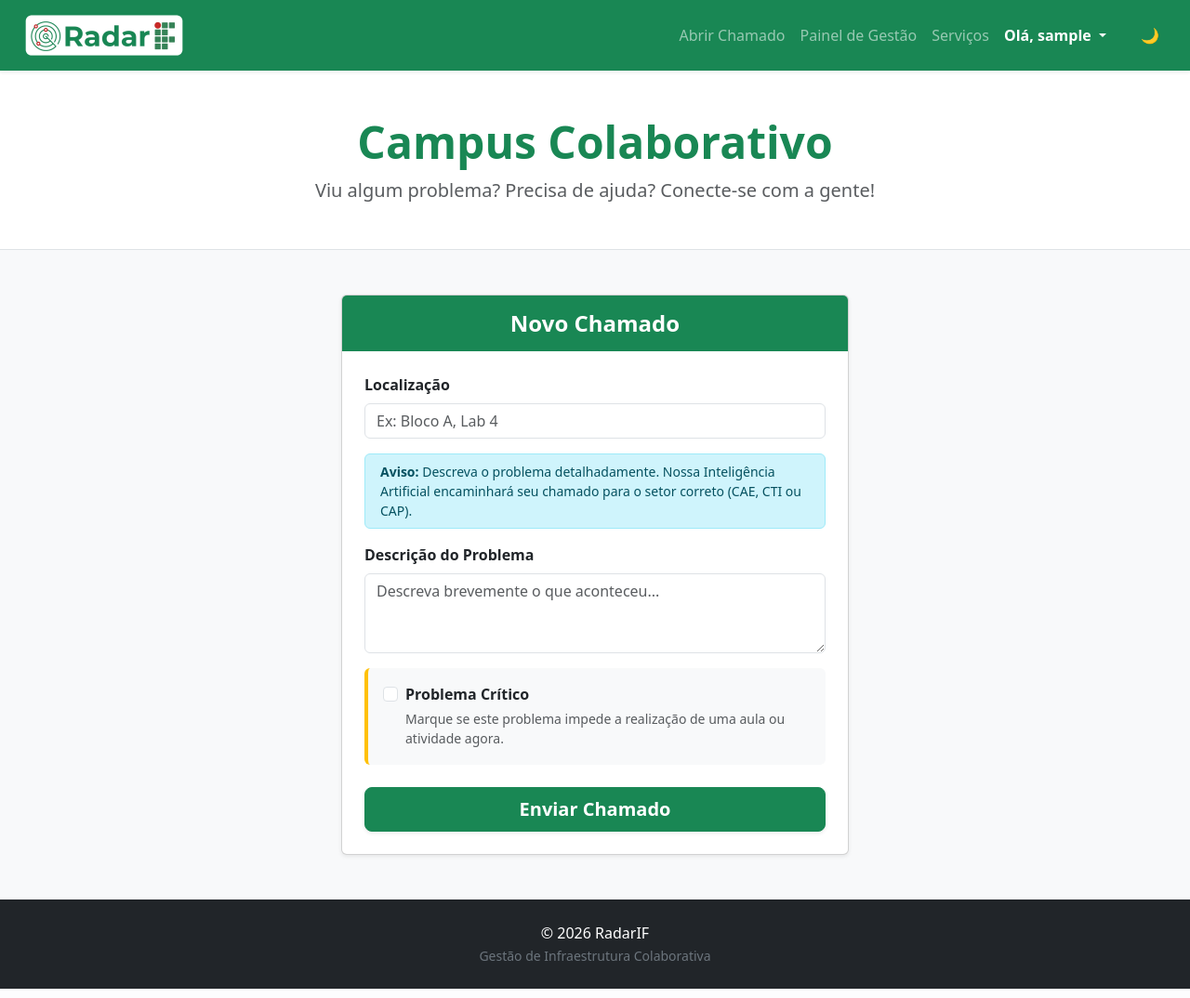
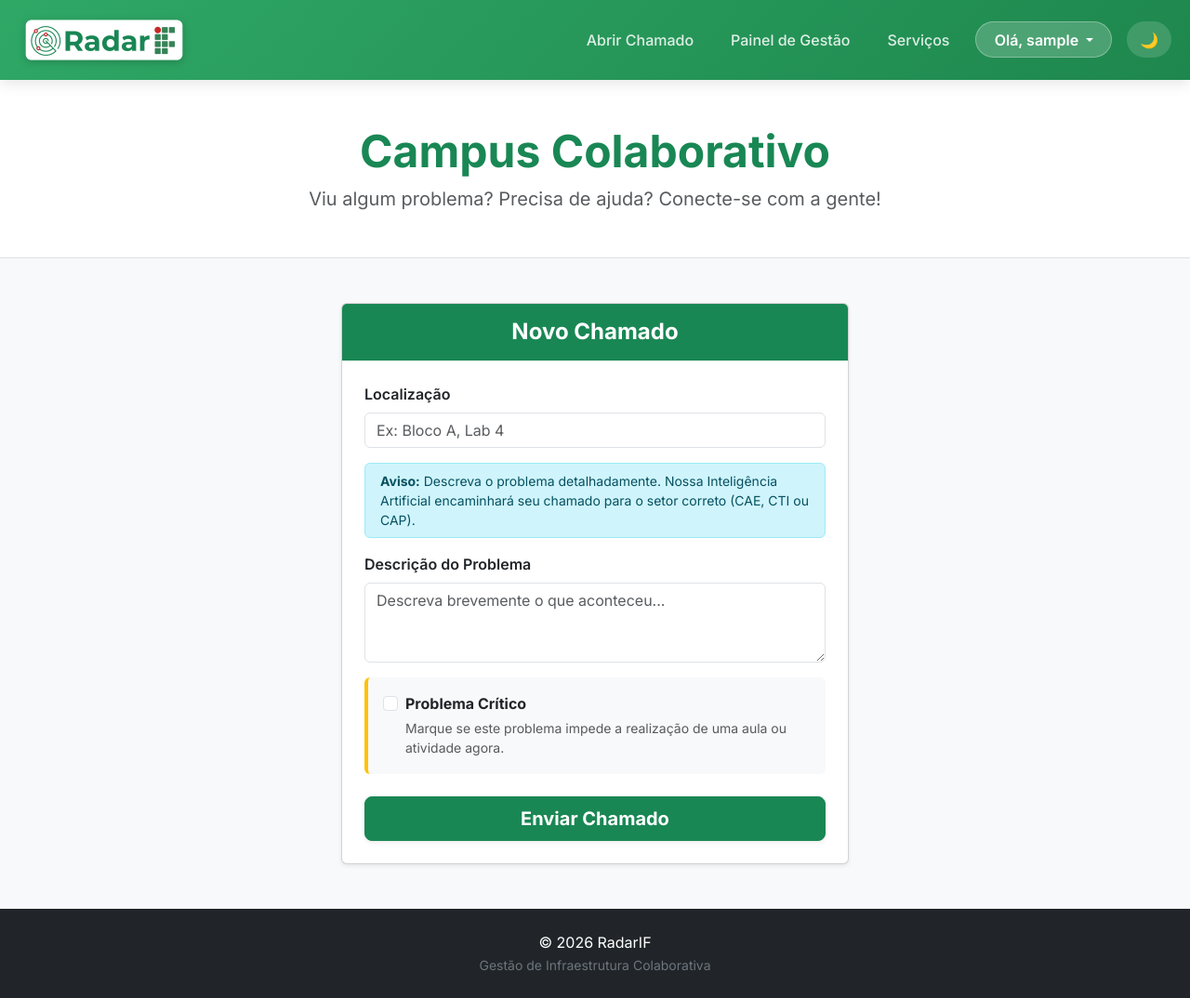
Before and after one commit to Troni13/projeto-hackaton, a Flask app: page / in a window 1280 px wide. Shown: the whole page at 93% size. Run offline with Flask 3, Linux system fonts and the light colour scheme; the visitor is signed in with stand-in values (Sample User, id 1).

Commit message:
novo estilo da navbar

```diff
--- a/static/css/style.css
+++ b/static/css/style.css
@@ -0,0 +1,94 @@
+:root {
+  --ifsp-green: #2fa866;
+  --ifsp-green-dark: #1b683e;
+  --ifsp-green-gradient: linear-gradient(135deg, #2fa866 0%, #1e874d 100%);
+  --nav-text: rgba(255, 255, 255, 0.85);
+  --nav-text-hover: rgba(255, 255, 255, 1);
+}
+
+body {
+  font-family: 'Inter', sans-serif;
+}
+
+.navbar-custom {
+  background: var(--ifsp-green-gradient) !important;
+  box-shadow: 0 4px 15px rgba(0, 0, 0, 0.1);
+  padding: 0.8rem 0;
+  transition: all 0.3s ease;
+}
+
+.navbar-brand img {
+  filter: drop-shadow(0 2px 4px rgba(0,0,0,0.2));
+  transition: transform 0.3s ease;
+}
+
+.navbar-brand:hover img {
+  transform: scale(1.05);
+}
+
+.nav-link-custom {
+  color: var(--nav-text) !important;
+  font-weight: 500;
+  padding: 0.5rem 1rem !important;
+  margin: 0 0.25rem;
+  border-radius: 50px;
+  transition: all 0.3s ease;
+  position: relative;
+}
+
+.nav-link-custom:hover,
+.nav-link-custom.active {
+  color: var(--nav-text-hover) !important;
+  background: rgba(255, 255, 255, 0.15);
+  transform: translateY(-1px);
+}
+
+.profile-badge {
+  background: rgba(255, 255, 255, 0.2);
+  border: 1px solid rgba(255, 255, 255, 0.3);
+  backdrop-filter: blur(10px);
+  padding: 0.4rem 1.2rem !important;
+  border-radius: 50px;
+  font-weight: 600;
+  transition: all 0.3s ease;
+}
+
+.profile-badge:hover {
+  background: rgba(255, 255, 255, 0.3);
+  box-shadow: 0 4px 10px rgba(0,0,0,0.1);
+}
+
+.dropdown-menu-custom {
+  border: none;
+  border-radius: 12px;
+  box-shadow: 0 10px 30px rgba(0,0,0,0.15);
+  padding: 0.5rem;
+  animation: slideIn 0.2s ease-out;
+}
+
+.dropdown-menu-custom .dropdown-item {
+  border-radius: 8px;
+  font-weight: 500;
+  transition: background 0.2s;
+}
+
+.dropdown-menu-custom .dropdown-item:hover {
+  background-color: rgba(47, 168, 102, 0.1);
+  color: var(--ifsp-green-dark);
+}
+
+.theme-toggle-btn {
+  background: rgba(255, 255, 255, 0.15);
+  border-radius: 50px;
+  padding: 0.4rem 0.8rem;
+  transition: all 0.3s ease;
+}
+.theme-toggle-btn:hover {
+  background: rgba(255, 255, 255, 0.25);
+  transform: rotate(15deg);
+}
+
+@keyframes slideIn {
+  from { opacity: 0; transform: translateY(-10px); }
+  to { opacity: 1; transform: translateY(0); }
+}
--- a/templates/base.html
+++ b/templates/base.html
@@ -5,7 +5,15 @@
     <meta name="viewport" content="width=device-width, initial-scale=1.0">
     <title>{% block title %}RadarIF{% endblock %}</title>
     <link rel="icon" type="image/png" href="{{ url_for('static', filename='images/favicon.png') }}">
+
+    <!-- Google Fonts -->
+    <link rel="preconnect" href="https://fonts.googleapis.com">
+    <link rel="preconnect" href="https://fonts.gstatic.com" crossorigin>
+    <link href="https://fonts.googleapis.com/css2?family=Inter:wght@400;500;600;700;800&display=swap" rel="stylesheet">
+
+    <!-- Bootstrap & Custom CSS -->
     <link href="https://cdn.jsdelivr.net/npm/bootstrap@5.3.2/dist/css/bootstrap.min.css" rel="stylesheet">
+    <link rel="stylesheet" href="{{ url_for('static', filename='css/style.css') }}">
 </head>
 
 <body class="d-flex flex-column min-vh-100 bg-body-tertiary">
--- a/templates/components/navbar.html
+++ b/templates/components/navbar.html
@@ -1,39 +1,39 @@
-<nav class="navbar navbar-expand-lg navbar-dark bg-success shadow-sm">
+<nav class="navbar navbar-expand-lg navbar-dark navbar-custom sticky-top">
     <div class="container-fluid">
         <a class="navbar-brand" href="/">
             <img src="{{ url_for('static', filename='images/logo.png') }}" alt="RadarIF" style="height: 50px; width: auto;">
         </a>
 
         <div class="d-flex align-items-center ms-auto order-lg-last">
-            <button class="btn btn-link text-light text-decoration-none shadow-none me-2" id="btnTema">
+            <button class="btn btn-link text-light text-decoration-none shadow-none me-2 theme-toggle-btn" id="btnTema">
                 <span id="temaIcon">🌙</span>
             </button>
 
-            <button class="navbar-toggler" type="button" data-bs-toggle="collapse" data-bs-target="#navbarNav"
+            <button class="navbar-toggler border-0 shadow-none" type="button" data-bs-toggle="collapse" data-bs-target="#navbarNav"
                     aria-controls="navbarNav" aria-expanded="false" aria-label="Alternar navegação">
                 <span class="navbar-toggler-icon"></span>
             </button>
         </div>
 
         <div class="collapse navbar-collapse" id="navbarNav">
-            <ul class="navbar-nav ms-auto me-3">
+            <ul class="navbar-nav ms-auto me-3 align-items-lg-center">
                 {% if current_user.is_authenticated %}
-                <li class="nav-item"><a class="nav-link" href="/">Abrir Chamado</a></li>
-                <li class="nav-item"><a class="nav-link" href="/painel">Painel de Gestão</a></li>
-                <li class="nav-item"><a class="nav-link" href="/servicos">Serviços</a></li>
-                <li class="nav-item dropdown">
-                    <a class="nav-link dropdown-toggle fw-bold text-white" href="#" id="navbarDropdown" role="button" data-bs-toggle="dropdown" aria-expanded="false">
+                <li class="nav-item"><a class="nav-link nav-link-custom" href="/">Abrir Chamado</a></li>
+                <li class="nav-item"><a class="nav-link nav-link-custom" href="/painel">Painel de Gestão</a></li>
+                <li class="nav-item"><a class="nav-link nav-link-custom" href="/servicos">Serviços</a></li>
+                <li class="nav-item dropdown ms-lg-2 mt-2 mt-lg-0">
+                    <a class="nav-link dropdown-toggle text-white profile-badge" href="#" id="navbarDropdown" role="button" data-bs-toggle="dropdown" aria-expanded="false">
                         Olá, {{ current_user.username }}
                     </a>
-                    <ul class="dropdown-menu dropdown-menu-end" aria-labelledby="navbarDropdown">
-                        <li><span class="dropdown-item-text text-muted small">Perfil: {{ current_user.role|capitalize }}</span></li>
+                    <ul class="dropdown-menu dropdown-menu-end dropdown-menu-custom" aria-labelledby="navbarDropdown">
+                        <li><span class="dropdown-item-text text-muted small fw-bold">Perfil: {{ current_user.role|capitalize }}</span></li>
                         <li><hr class="dropdown-divider"></li>
-                        <li><a class="dropdown-item text-danger" href="{{ url_for('auth.logout') }}">Sair</a></li>
+                        <li><a class="dropdown-item text-danger fw-bold" href="{{ url_for('auth.logout') }}">Sair</a></li>
                     </ul>
                 </li>
                 {% else %}
-                <li class="nav-item"><a class="nav-link" href="{{ url_for('auth.login') }}">Entrar</a></li>
-                <li class="nav-item"><a class="nav-link" href="{{ url_for('auth.register') }}">Registrar</a></li>
+                <li class="nav-item"><a class="nav-link nav-link-custom" href="{{ url_for('auth.login') }}">Entrar</a></li>
+                <li class="nav-item"><a class="nav-link nav-link-custom" href="{{ url_for('auth.register') }}">Registrar</a></li>
                 {% endif %}
             </ul>
         </div>
```
